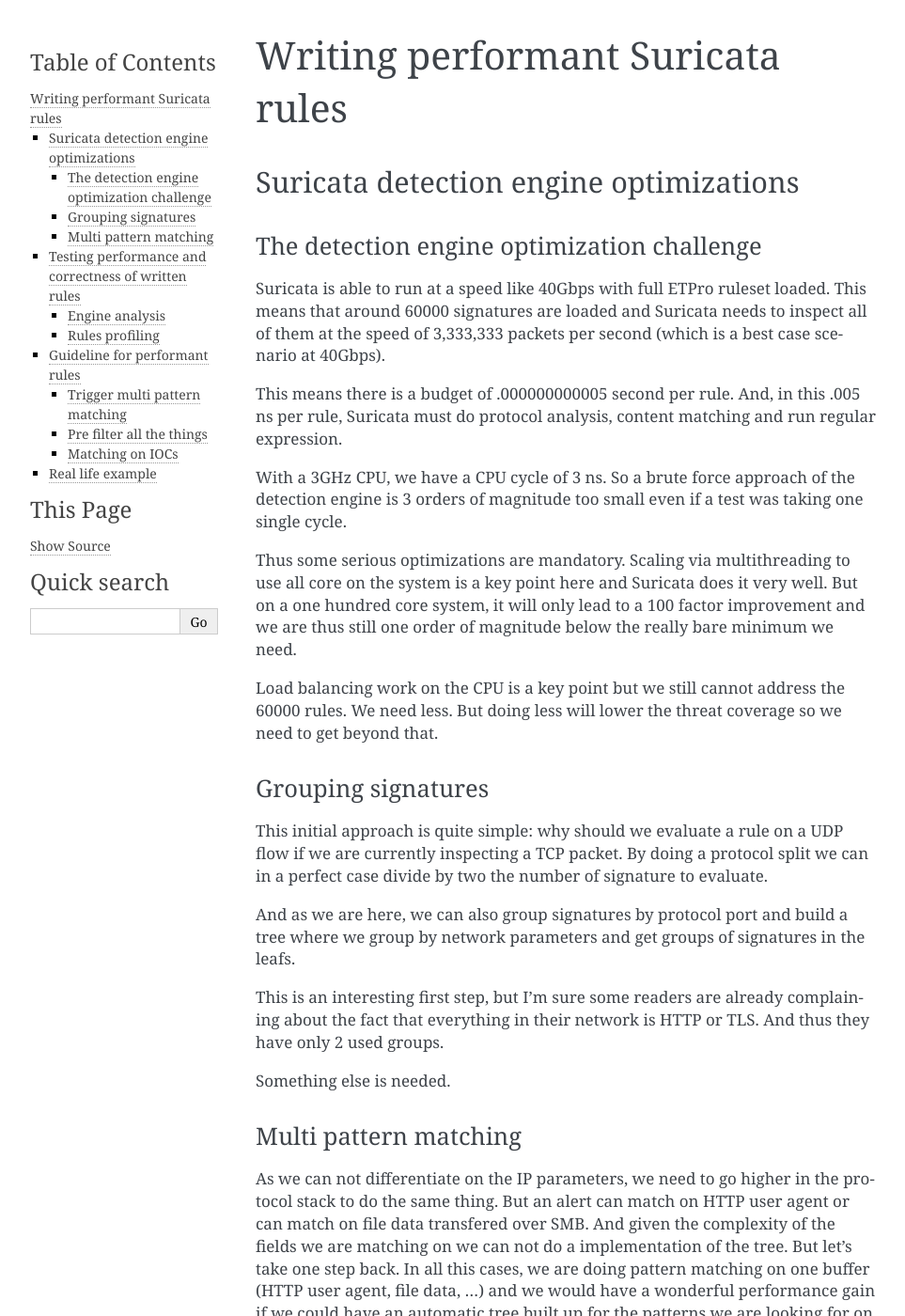
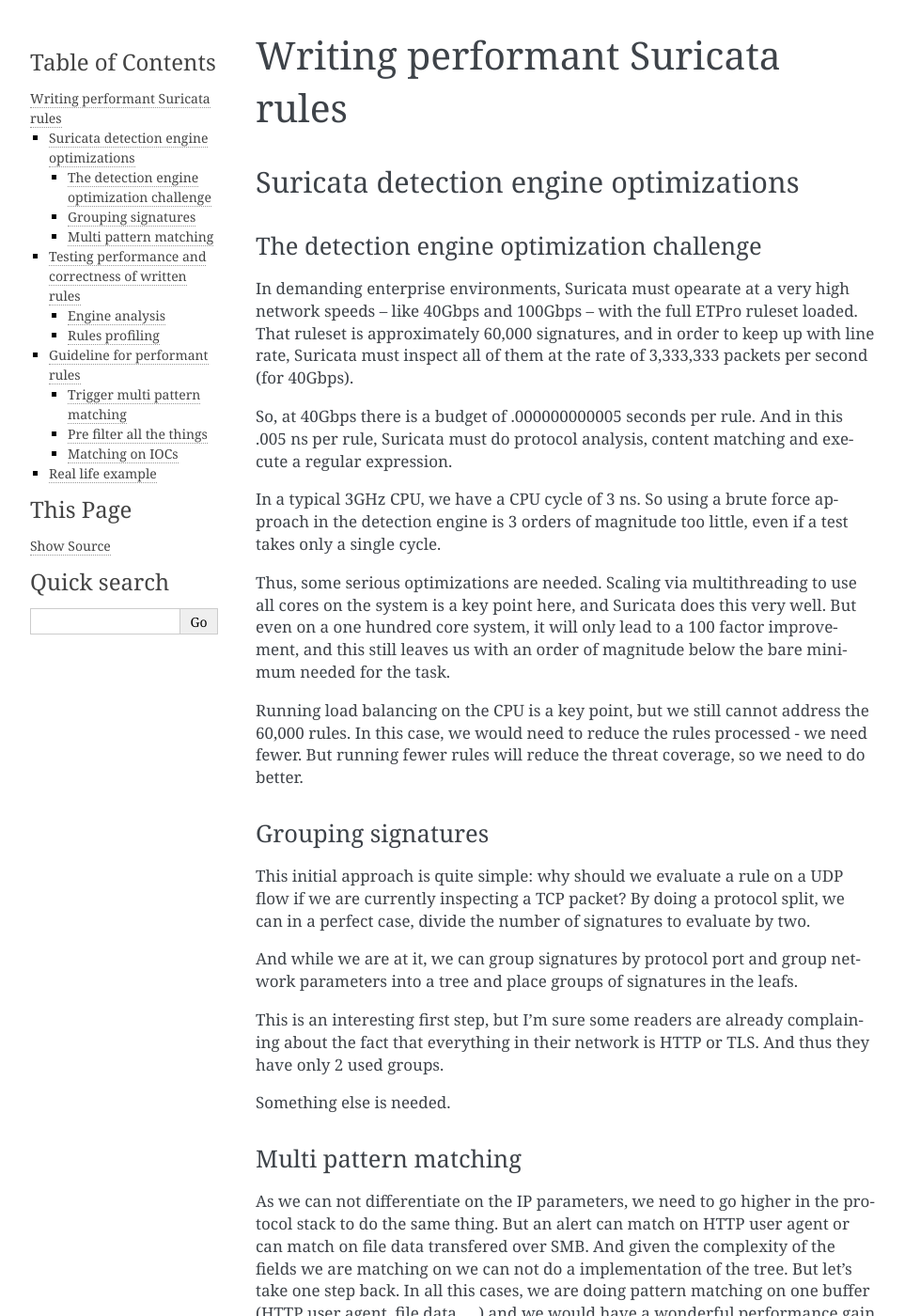
Before and after one commit to StamusNetworks/suricata-4-analysts, a Sphinx documentation site: the page built from source/write-performant-rules.rst, in a window 1280 px wide and 1400 px high. Shown: the whole window at 94% size, without its empty margins (148-1111 px from the left). Built offline with Sphinx 7.4.7, drawn with Linux system fonts in a browser that asks for light colours.

Commit message:
Update write-performant-rules.rst

```diff
--- a/source/write-performant-rules.rst
+++ b/source/write-performant-rules.rst
@@ -8,34 +8,22 @@
 The detection engine optimization challenge
 -------------------------------------------
 
-Suricata is able to run at a speed like 40Gbps with full ETPro ruleset loaded.
-This means that around 60000 signatures are loaded and Suricata needs to inspect all of them
-at the speed of 3,333,333 packets per second (which is a best case scenario at 40Gbps).
+In demanding enterprise environments, Suricata must opearate at a very high network speeds -- like 40Gbps and 100Gbps -- with the full ETPro ruleset loaded. That ruleset is approximately 60,000 signatures, and in order to keep up with line rate, Suricata must inspect all of them at the rate of 3,333,333 packets per second (for 40Gbps).
 
-This means there is a budget of .000000000005 second per rule. And, in this
-.005 ns per rule, Suricata must do protocol analysis, content matching and run regular expression.
+So, at 40Gbps there is a budget of .000000000005 seconds per rule. And in this .005 ns per rule, Suricata must do protocol analysis, content matching and execute a regular expression.
 
-With a 3GHz CPU, we have a CPU cycle of 3 ns. So a brute force approach of the detection engine
-is 3 orders of magnitude too small even if a test was taking one single cycle.
+In a typical 3GHz CPU, we have a CPU cycle of 3 ns. So using a brute force approach in the detection engine is 3 orders of magnitude too little, even if a test takes only a single cycle.
 
-Thus some serious optimizations are mandatory. Scaling via multithreading to use all core on the system
-is a key point here and Suricata does it very well. But on a one hundred core system, it will only lead to a
-100 factor improvement and we are thus still one order of magnitude below the really bare minimum we need.
+Thus, some serious optimizations are needed. Scaling via multithreading to use all cores on the system is a key point here, and Suricata does this very well. But even on a one hundred core system, it will only lead to a 100 factor improvement, and this still leaves us with an order of magnitude below the  bare minimum needed for the task.
 
-Load balancing work on the CPU is a key point but we still cannot address the
-60000 rules. We need less. But doing less will lower the threat coverage
-so we need to get beyond that.
-
+Running load balancing on the CPU is a key point, but we still cannot address the 60,000 rules. In this case, we would need to reduce the rules processed - we need fewer. But running fewer rules will reduce the threat coverage, so we need to do better.
 
 Grouping signatures
 -------------------
 
-This initial approach is quite simple: why should we evaluate a rule on a UDP flow if we are currently
-inspecting a TCP packet. By doing a protocol split we can in a perfect case divide by two the number of signature
-to evaluate.
+This initial approach is quite simple: why should we evaluate a rule on a UDP flow if we are currently inspecting a TCP packet? By doing a protocol split, we can in a perfect case, divide the number of signatures to evaluate by two.
 
-And as we are here, we can also group signatures by protocol port and build a tree where we group
-by network parameters and get groups of signatures in the leafs.
+And while we are at it, we can group signatures by protocol port and group network parameters into a tree and place groups of signatures in the leafs.
 
 This is an interesting first step, but I'm sure some readers are already complaining
 about the fact that everything in their network is HTTP or TLS. And thus they have only 2 used groups.
```
